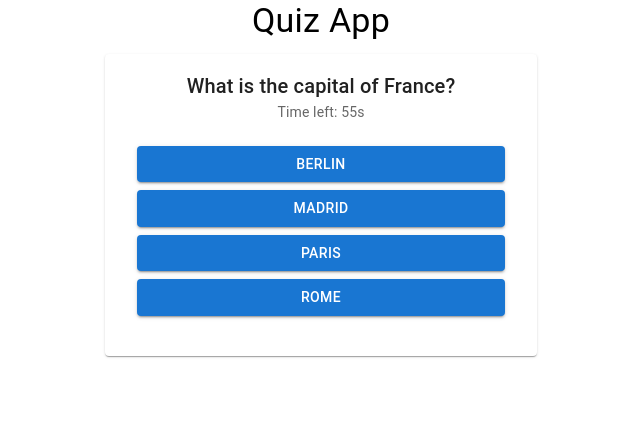
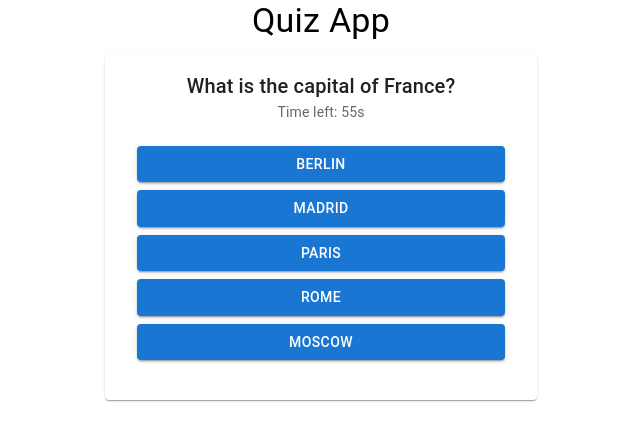
Before and after one commit to WebDeveloper333-666-999/Quiz_App, a React (Create React App) app: page / in a window 1280 px wide. Shown: the top 440 px of the page, without its empty margins (319-959 px from the left). Built offline with nearby package versions, Linux system fonts and the light colour scheme.

Commit message:
added a capital to mockDB of QuizList

```diff
--- a/src/container/quiz/quiz.js
+++ b/src/container/quiz/quiz.js
@@ -12,7 +12,7 @@ const useQuizStore = create((set) => ({
 const quizData = [
   {
     question: "What is the capital of France?",
-    options: ["Berlin", "Madrid", "Paris", "Rome"],
+    options: ["Berlin", "Madrid", "Paris", "Rome",  "Moscow"],
     answer: "Paris",
   },
 
```
